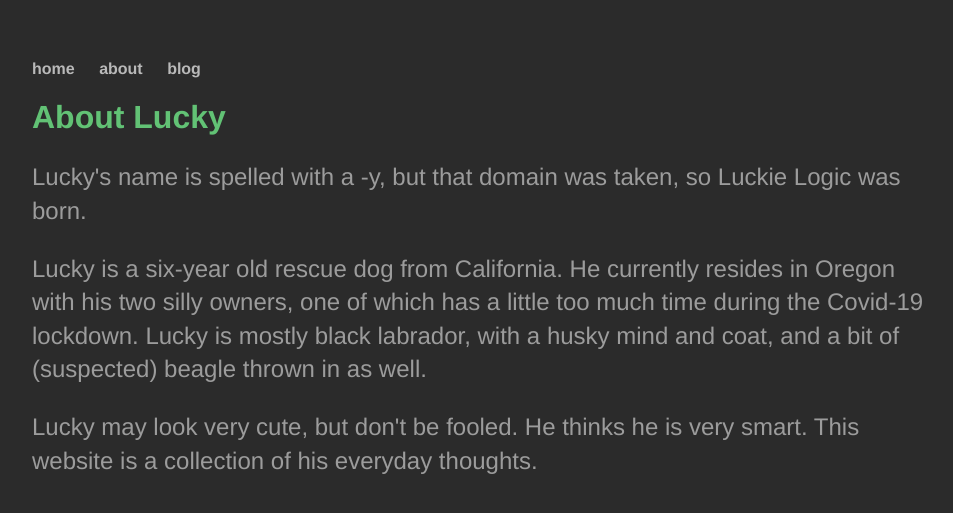
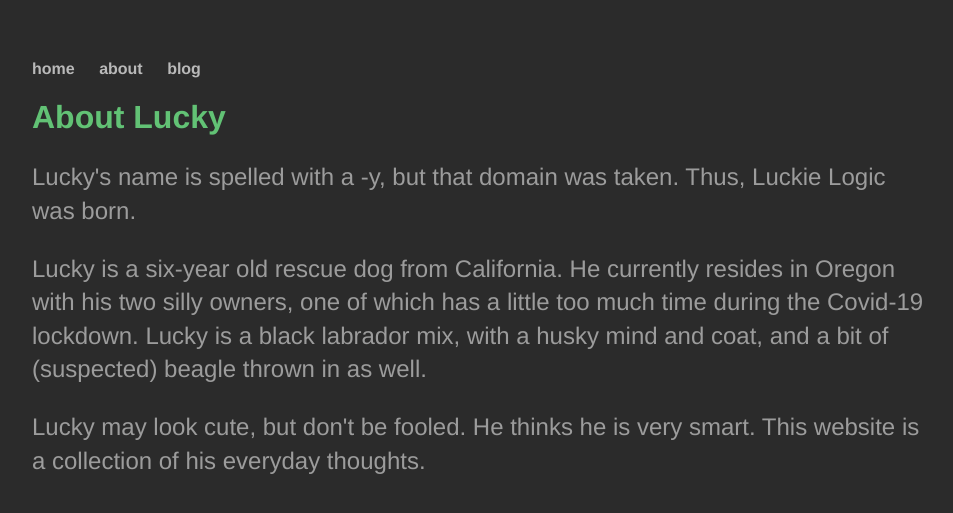
Before and after one commit to luckielogic/luckielogic.github.io, a Jekyll site: the page built from about/index.html, in a window 1280 px wide. Shown: the top 513 px of the page, without its empty margins (160-1113 px from the left). Built offline with Jekyll 4.4.1, drawn with Linux system fonts in a browser that asks for light colours.

Commit message:
Update index.html

```diff
--- a/about/index.html
+++ b/about/index.html
@@ -3,6 +3,6 @@
 title: About Lucky
 ---
 	<h1>{{ page.title }}</h1>
-<p>Lucky's name is spelled with a -y, but that domain was taken, so Luckie Logic was born.
-<p>Lucky is a six-year old rescue dog from California. He currently resides in Oregon with his two silly owners, one of which has a little too much time during the Covid-19 lockdown. Lucky is mostly black labrador, with a husky mind and coat, and a bit of (suspected) beagle thrown in as well.
-<p>Lucky may look very cute, but don't be fooled. He thinks he is very smart. This website is a collection of his everyday thoughts.
+<p>Lucky's name is spelled with a -y, but that domain was taken. Thus, Luckie Logic was born.
+<p>Lucky is a six-year old rescue dog from California. He currently resides in Oregon with his two silly owners, one of which has a little too much time during the Covid-19 lockdown. Lucky is a black labrador mix, with a husky mind and coat, and a bit of (suspected) beagle thrown in as well.
+<p>Lucky may look cute, but don't be fooled. He thinks he is very smart. This website is a collection of his everyday thoughts.
```
